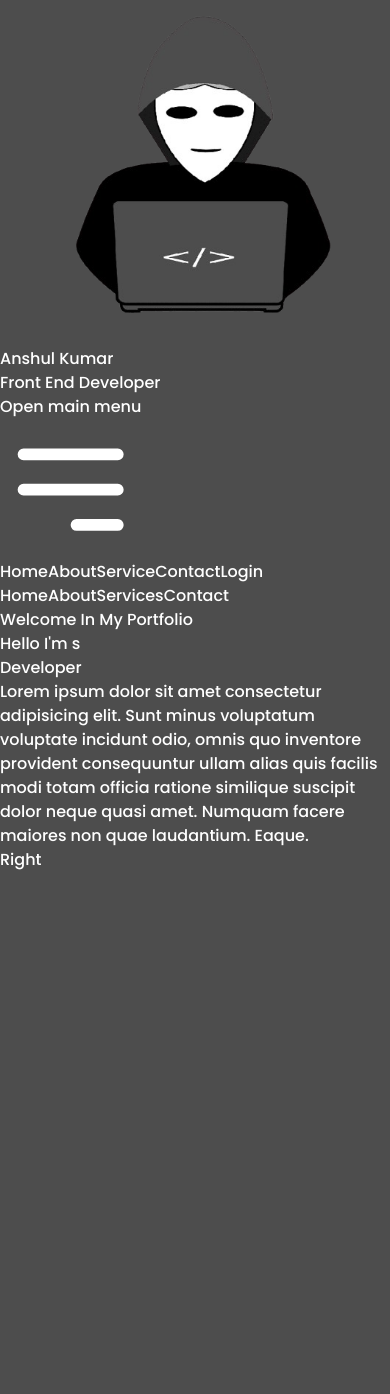
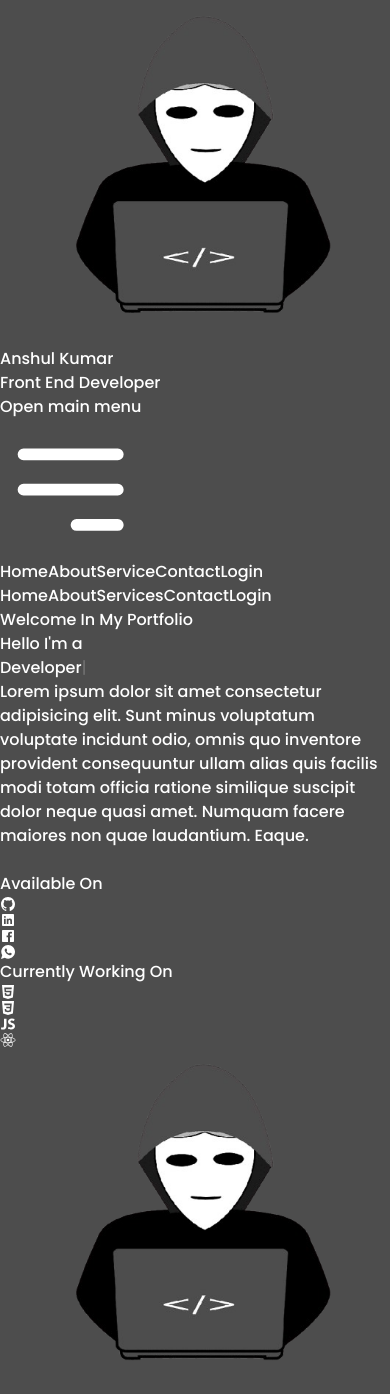
Before and after one commit to anshulshakya0605/portfolio_reactjs, a React (Vite) app: page / in a window 390 px wide. Before the commit the page ends 872 px from the top, so only its background shows below. Built offline with nearby package versions, Linux system fonts and the light colour scheme.

Commit message:
home component is completed

```diff
--- a/package.json
+++ b/package.json
@@ -12,7 +12,9 @@
   "dependencies": {
     "react": "^18.3.1",
     "react-dom": "^18.3.1",
-    "react-router-dom": "^6.26.1"
+    "react-icons": "^5.3.0",
+    "react-router-dom": "^6.26.1",
+    "react-typed": "^2.0.12"
   },
   "devDependencies": {
     "@eslint/js": "^9.9.0",
--- a/src/App.jsx
+++ b/src/App.jsx
@@ -3,14 +3,16 @@
 import { BrowserRouter as Router, Route, Routes } from 'react-router-dom'
 import Navbar from './Components/Navbar/Navbar'
 import About from './Components/About/About'
+import Home from './Components/Home/Home'
 
 function App() {
 
   return (
     <>
     <Router>
+    <Navbar/>
       <Routes>
-        <Route path='' element={<Navbar/>} />
+        <Route path='' element={<Home/>} />
         <Route path='/about' element={<About/>} />
       </Routes>
     </Router>
--- a/src/Components/About/About.jsx
+++ b/src/Components/About/About.jsx
@@ -4,8 +4,8 @@ import Navbar from '../Navbar/Navbar'
 function About() {
     return (
         <>
-        <Navbar/>
-        <h1 className='text-3xl font-bold text-white-500'>Hi I am a Developer</h1>
+
+            <h1 className='text-3xl font-bold text-white-500 mt-7 text-center'>Hi I am a Developer</h1>
         </>
     )
 }
--- a/src/Components/Home/Home.jsx
+++ b/src/Components/Home/Home.jsx
@@ -1,21 +1,58 @@
 import React from 'react'
-
+import logo from '../../assets/logo.png'
+import { IoLogoCss3, IoLogoFacebook, IoLogoGithub, IoLogoHtml5, IoLogoJavascript, IoLogoLinkedin, IoLogoWhatsapp } from 'react-icons/io'
+import { IoLogoReact } from 'react-icons/io5'
+import { ReactTyped, Typed } from 'react-typed'
 function Home() {
     return (
         <>
-        <div className="max-w-screen-2xl container px-4 md:px-20 my-20">
-        <div className="flex flex-col md:flex-row">
-            <div className='md:w-1/2 mt-12 md:mt-12 space-y-2'>
-                <span>Welcome In My Portfolio</span>
-                <div className='flex space-x-1 text-2xl md:text-4xl'>
-                    <h1>Hello I'm s </h1>
-                    <span className='text-red-700 font-bold'>Developer</span>
+            <div className="max-w-screen-2xl container px-4 md:px-20 my-10">
+                <div className="flex flex-col md:flex-row">
+                    <div className='md:w-1/2 mt-12 md:mt-12 space-y-2 order-2 md:order-1'>
+                        <span>Welcome In My Portfolio</span>
+                        <div className='flex space-x-1 text-2xl md:text-4xl'>
+                            <h1>Hello I'm a </h1>
+                            <ReactTyped
+                                className='text-yellow-500 font-bold'
+                                strings={["Developer", "Programer", "Coder"]}
+                                typeSpeed={40}
+                                backSpeed={50}
+                                loop={true}
+                            />
+                            {/* <span className='text-yellow-500 font-bold'>Developer</span> */}
+                        </div>
+                        <p className='leading-8'>Lorem ipsum dolor sit amet consectetur adipisicing elit. Sunt minus voluptatum voluptate incidunt odio, omnis quo inventore provident consequuntur ullam alias quis facilis modi totam officia ratione similique suscipit dolor neque quasi amet. Numquam facere maiores non quae laudantium. Eaque.</p>
+                        <br />
+                        <div className='flex justify-between'>
+                            <div className='space-y-2 text-center'>
+                                <h2>Available On</h2>
+                                <div className='flex space-x-2 text-3xl rounded-full'>
+                                    <IoLogoGithub />
+                                    <IoLogoLinkedin />
+                                    <IoLogoFacebook />
+                                    <IoLogoWhatsapp />
+                                </div>
+                            </div>
+                            <div className='space-y-2 text-center'>
+                                <h2>Currently Working On</h2>
+                                <div className='flex space-x-2 text-3xl rounded-full'>
+                                    <IoLogoHtml5 className='hover:scale-110 duration-200 cursor-pointer' />
+                                    <IoLogoCss3 className='hover:scale-110 duration-200 cursor-pointer' />
+                                    <IoLogoJavascript className='hover:scale-110 duration-200 cursor-pointer' />
+                                    <IoLogoReact className='hover:scale-110 duration-200 cursor-pointer' />
+                                </div>
+                            </div>
+                        </div>
+                    </div>
+                    <div className='md:w-1/2 mt-12 md:mt-10 space-y-2 md:ps-8 order-1'>
+                        <img src={logo} className='bg-gray-300 md:w-[450px] md:h-[450px] rounded-full md:ml-24' alt="" />
+                    </div>
                 </div>
-                <p className='mt-20'>Lorem ipsum dolor sit amet consectetur adipisicing elit. Sunt minus voluptatum voluptate incidunt odio, omnis quo inventore provident consequuntur ullam alias quis facilis modi totam officia ratione similique suscipit dolor neque quasi amet. Numquam facere maiores non quae laudantium. Eaque.</p>
+                <div>
+
+                </div>
+
             </div>
-            <div>Right</div>
-        </div>
-        </div>
         </>
     )
 }
--- a/src/Components/Navbar/Navbar.jsx
+++ b/src/Components/Navbar/Navbar.jsx
@@ -55,7 +55,7 @@ const Navbar = () => {
                     </div>
 
                     {/* Menu Links */}
-                    <div className="flex space-x-4">
+                    <div className="hidden sm:flex sm:items-center sm:space-x-4">
                             <NavLink to="/" className={({isActive}) => `${isActive ? 'text-yellow-500' : 'text-gray-300'} hover:bg-gray-700 hover:text-yellow-500 px-3 py-2 rounded-md text-sm font-medium`}>Home</NavLink>
                             <NavLink to="/about" className={({isActive}) => `${isActive ? 'text-yellow-500' : 'text-gray-300'} hover:bg-gray-700 hover:text-yellow-500 px-3 py-2 rounded-md text-sm font-medium`}>About</NavLink>
                             <NavLink to="/service" className={({isActive}) => `${isActive ? 'text-yellow-500' : 'text-gray-300'} hover:bg-gray-700 hover:text-yellow-500 px-3 py-2 rounded-md text-sm font-medium`}>Service</NavLink>
@@ -73,10 +73,10 @@ const Navbar = () => {
                     <a href="#" className="text-gray-300 hover:bg-gray-700 hover:text-white block px-3 py-2 rounded-md text-base font-medium">About</a>
                     <a href="#" className="text-gray-300 hover:bg-gray-700 hover:text-white block px-3 py-2 rounded-md text-base font-medium">Services</a>
                     <a href="#" className="text-gray-300 hover:bg-gray-700 hover:text-white block px-3 py-2 rounded-md text-base font-medium">Contact</a>
+                    <a href="#" className="text-gray-300 hover:bg-gray-700 hover:text-white block px-3 py-2 rounded-md text-base font-medium">Login</a>
                 </div>
             </div>
         </nav>
-        <Home></Home>
         </>
     );
 };
```
Also changed, not shown: 1 other file (tests, documents, lock files or other folders).
